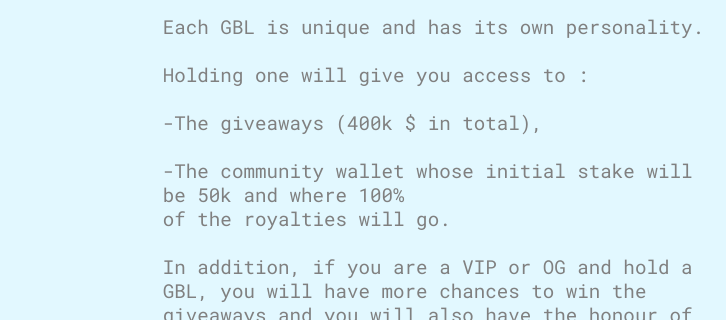
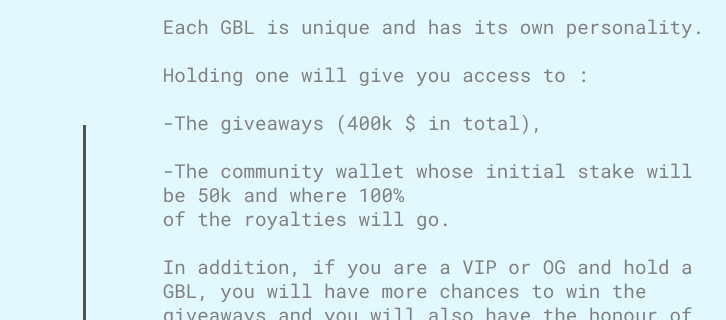
Before and after one commit to MRS2234/MRS2234.github.io, a plain HTML site: page index.html in a window 1280 px wide. Shown: the part 1275-1595 px from the top of the page, 554-1280 px from the left. Drawn offline with nearby package versions, Linux system fonts and the light colour scheme; a web font is replaced by a local one.

Commit message:
Update index.html

```diff
--- a/index.html
+++ b/index.html
@@ -116,7 +116,7 @@
 
       <h4 class="wow fadeInUp" id="neon" >What is Generous Baby Lions ?</h4> <br><br>
 
-      <p id="wigbl" class="wow fadeInUp, wigbl"> <strong >Generous Baby Lions is a collection of 6666 hand-drawn and randomly generated NFTs living on the POLYGON blockchain.  <br><br>
+      <p id="wigbl" class="wow fadeInUp, wigbl"> <strong >Generous Baby Lions is a collection of 6666 hand-drawn and randomlygenerated NFTs living on the POLYGON blockchain.  <br><br>
 
         Each GBL is unique and has its own personality.<br><br>
 
@@ -131,7 +131,7 @@
       you will be able to choose the amount of money to be won as well as the number of people who will win) and you will have
       a place of honour for the future projects!<br><br>
 
-      The GBLs fight everyday to improve the NFT world. But now they need help from you guys ! </strong></p>
+      The GBLs fight everyday to improve the NFT world. But now they need help form you guys ! </strong></p>
 
       <div class="wow fadeInUp" id="bccl">
         <!--<div class="accordion">-->
@@ -139,12 +139,14 @@
 
         <img src="/Images/new.gif" class="gifnft" alt="A preview giff of our NFTs">
 
-        <!--<style >
+        <style >
           .vl {
-            border-left: 4px solid rgb(82, 80, 80);
-            height: 720px;
+            border-left: 3px solid rgb(82, 80, 80);
+            height: 600px;
           }
-        </style>-->
+
+        </style>
+
         <div class="vl" class="wow fadeInUp"></div>
 
 
```
